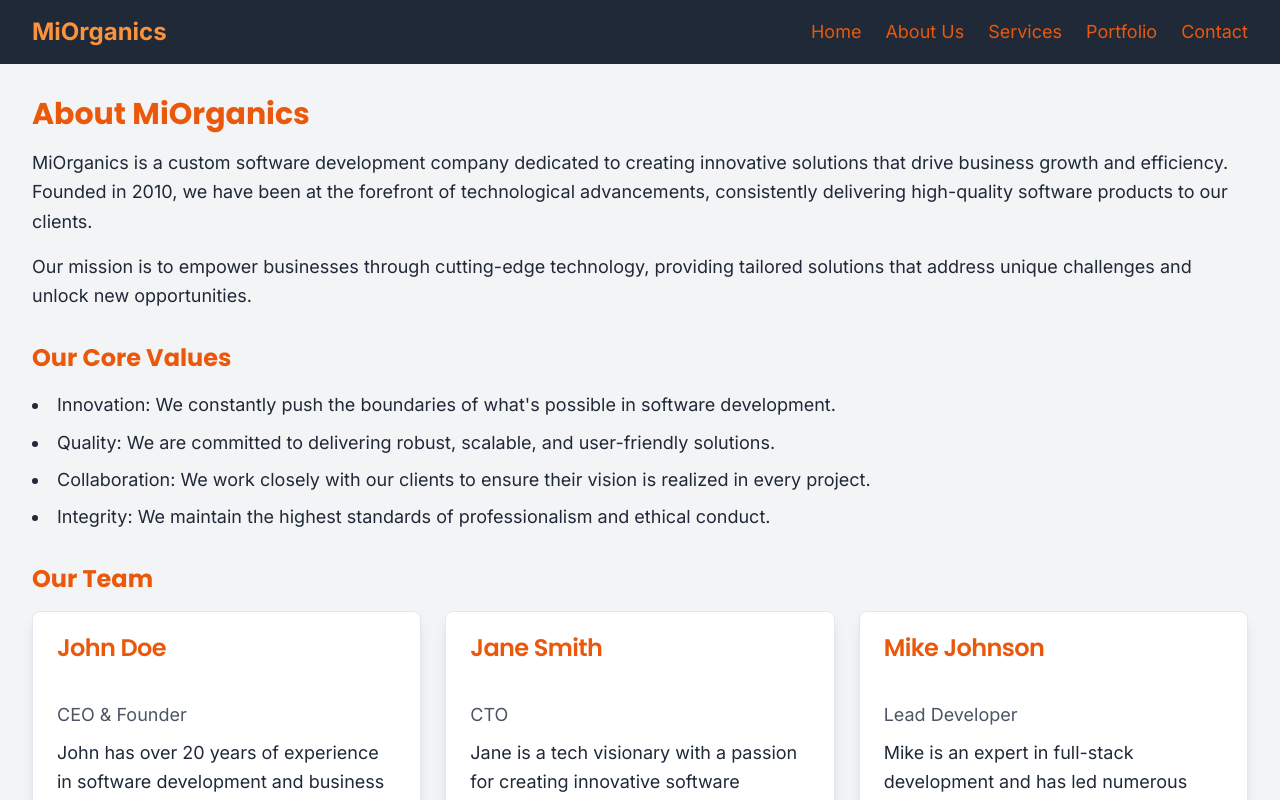
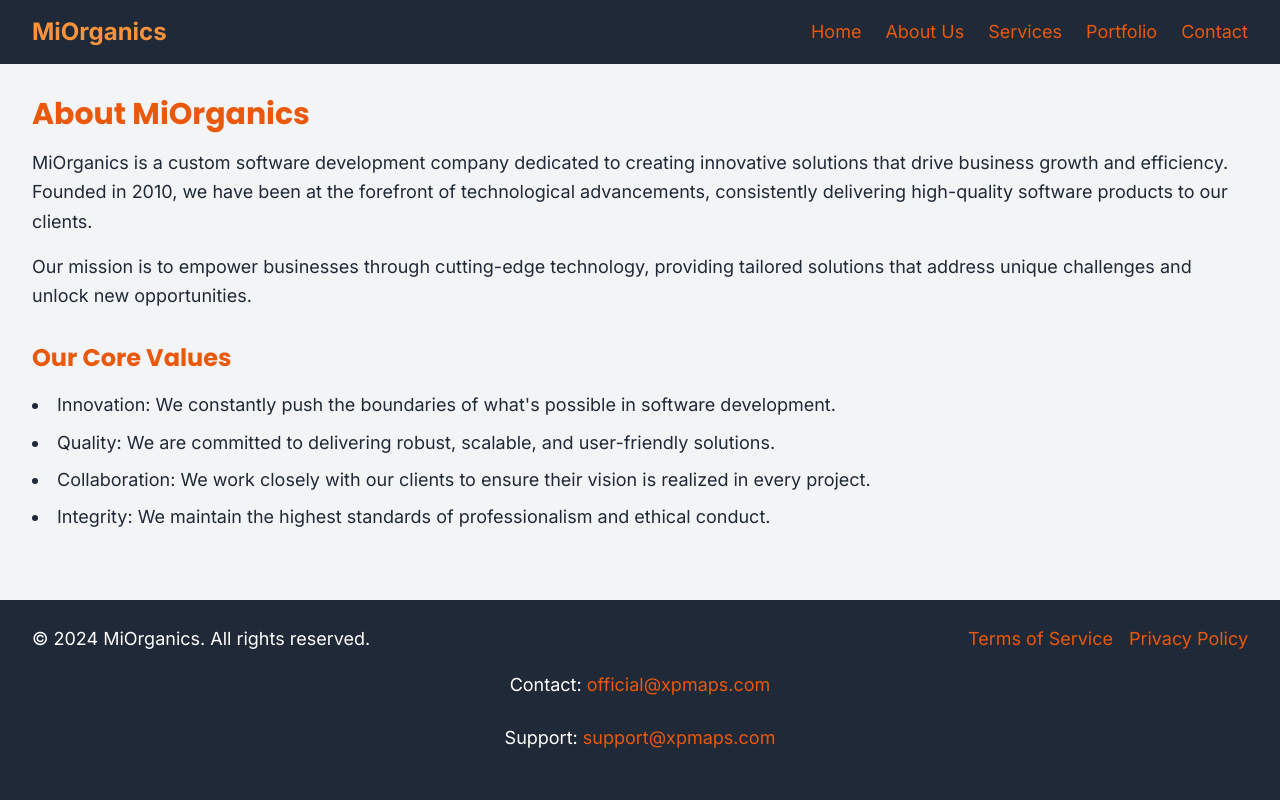
Before and after one commit to vtnt9/miorganics, a React (Vite) app: page /about in a window 1280 px wide. Shown: the top 800 px of the page. Built offline with nearby package versions, Linux system fonts and the light colour scheme.

Commit message:
Hide "Our Team" block
Hides the "Our Team" section from the About Us page.

```diff
--- a/src/pages/About.jsx
+++ b/src/pages/About.jsx
@@ -1,11 +1,6 @@
+
 import React from 'react';
 import { Card, CardContent, CardHeader, CardTitle } from "@/components/ui/card";
-
-const teamMembers = [
-  { name: 'John Doe', role: 'CEO & Founder', bio: 'John has over 20 years of experience in software development and business management.' },
-  { name: 'Jane Smith', role: 'CTO', bio: 'Jane is a tech visionary with a passion for creating innovative software solutions.' },
-  { name: 'Mike Johnson', role: 'Lead Developer', bio: 'Mike is an expert in full-stack development and has led numerous successful projects.' },
-];
 
 const About = () => {
   return (
@@ -25,23 +20,6 @@ const About = () => {
           <li>Integrity: We maintain the highest standards of professionalism and ethical conduct.</li>
         </ul>
       </section>
-
-      <section>
-        <h2 className="text-2xl font-bold mb-4 text-orange-600">Our Team</h2>
-        <div className="grid grid-cols-1 md:grid-cols-3 gap-6">
-          {teamMembers.map((member, index) => (
-            <Card key={index} className="bg-white shadow-lg">
-              <CardHeader>
-                <CardTitle className="text-orange-600">{member.name}</CardTitle>
-              </CardHeader>
-              <CardContent>
-                <p className="text-gray-600 mb-2">{member.role}</p>
-                <p className="text-gray-800">{member.bio}</p>
-              </CardContent>
-            </Card>
-          ))}
-        </div>
-      </section>
     </div>
   );
 };
```
